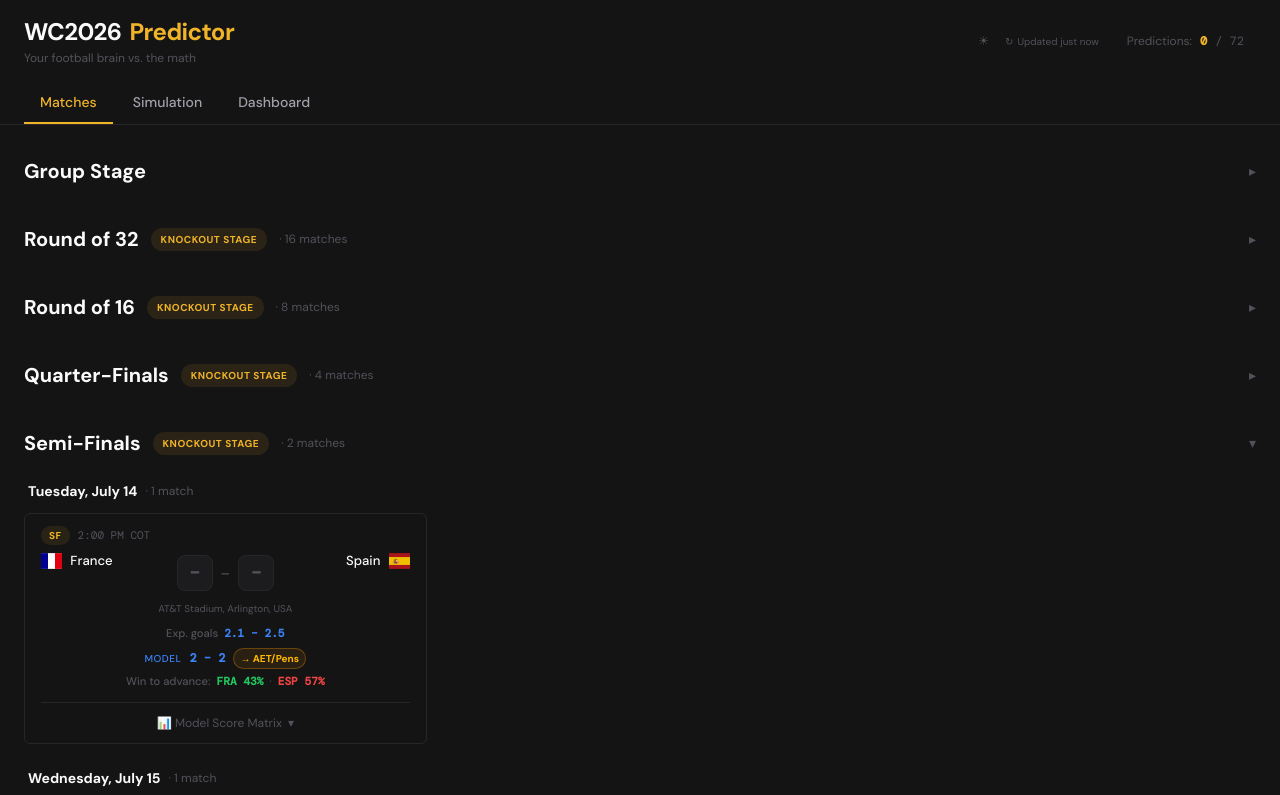
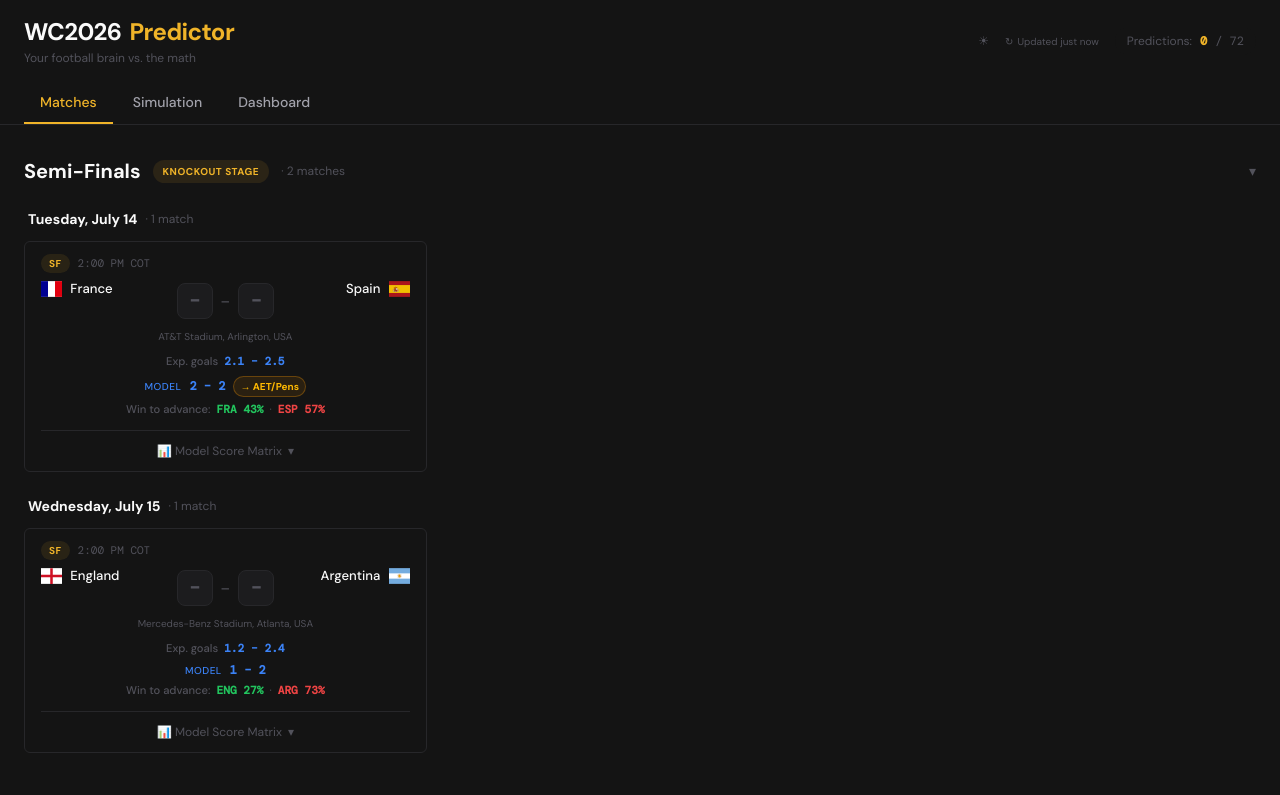
Before and after one commit to danielvegac/wc2026-predictor, a React (Vite) app: page / in a window 1280 px wide. Shown: the top 795 px of the page. Built offline with nearby package versions, Linux system fonts and the light colour scheme; no server answers.

Commit message:
feat: reorder Matches tab (SF→QF→R16→R32→Group Stage), expand knockout sections by default, collapse Group Stage by default, fix broken SF-1 fixture

```diff
--- a/src/App.tsx
+++ b/src/App.tsx
@@ -323,6 +323,9 @@ function MatchesView({
 
   return (
     <div>
+      <KnockoutSection />
+
+      <div className="mt-10">
         <button
           onClick={() => setCollapsed((c) => !c)}
           className="flex items-center gap-3 mb-6 cursor-pointer group w-full"
@@ -376,7 +379,7 @@ function MatchesView({
             {mode === "date" ? <MatchesByDate /> : <GroupStage />}
           </>
         )}
-      <KnockoutSection />
+      </div>
     </div>
   );
 }
--- a/src/components/prediction/KnockoutSection.tsx
+++ b/src/components/prediction/KnockoutSection.tsx
@@ -19,11 +19,13 @@ function RoundSection({
   badge,
   matches,
   defaultCollapsed = false,
+  className = "mt-10",
 }: {
   title: string;
   badge: string;
   matches: KnockoutMatch[];
   defaultCollapsed?: boolean;
+  className?: string;
 }) {
   const [collapsed, setCollapsed] = useState(defaultCollapsed);
   const predictions = useModelPredictionStore((s) => s.predictions);
@@ -62,7 +64,7 @@ function RoundSection({
   if (matches.length === 0) return null;
 
   return (
-    <div className="mt-10">
+    <div className={className}>
       <button
         onClick={() => setCollapsed((c) => !c)}
         className="flex items-center gap-3 mb-6 cursor-pointer group w-full"
@@ -144,27 +146,25 @@ export function KnockoutSection() {
   return (
     <>
       <RoundSection
-        title="Round of 32"
+        title="Semi-Finals"
         badge="Knockout Stage"
-        matches={r32Matches}
-        defaultCollapsed={true}
+        matches={sfMatches}
+        className="mt-0"
+      />
+      <RoundSection
+        title="Quarter-Finals"
+        badge="Knockout Stage"
+        matches={qfMatches}
       />
       <RoundSection
         title="Round of 16"
         badge="Knockout Stage"
         matches={r16Matches}
-        defaultCollapsed={true}
       />
       <RoundSection
-        title="Quarter-Finals"
+        title="Round of 32"
         badge="Knockout Stage"
-        matches={qfMatches}
-        defaultCollapsed={true}
-      />
-      <RoundSection
-        title="Semi-Finals"
-        badge="Knockout Stage"
-        matches={sfMatches}
+        matches={r32Matches}
       />
     </>
   );
```
Lines whose indentation alone changed are shown as unchanged.
